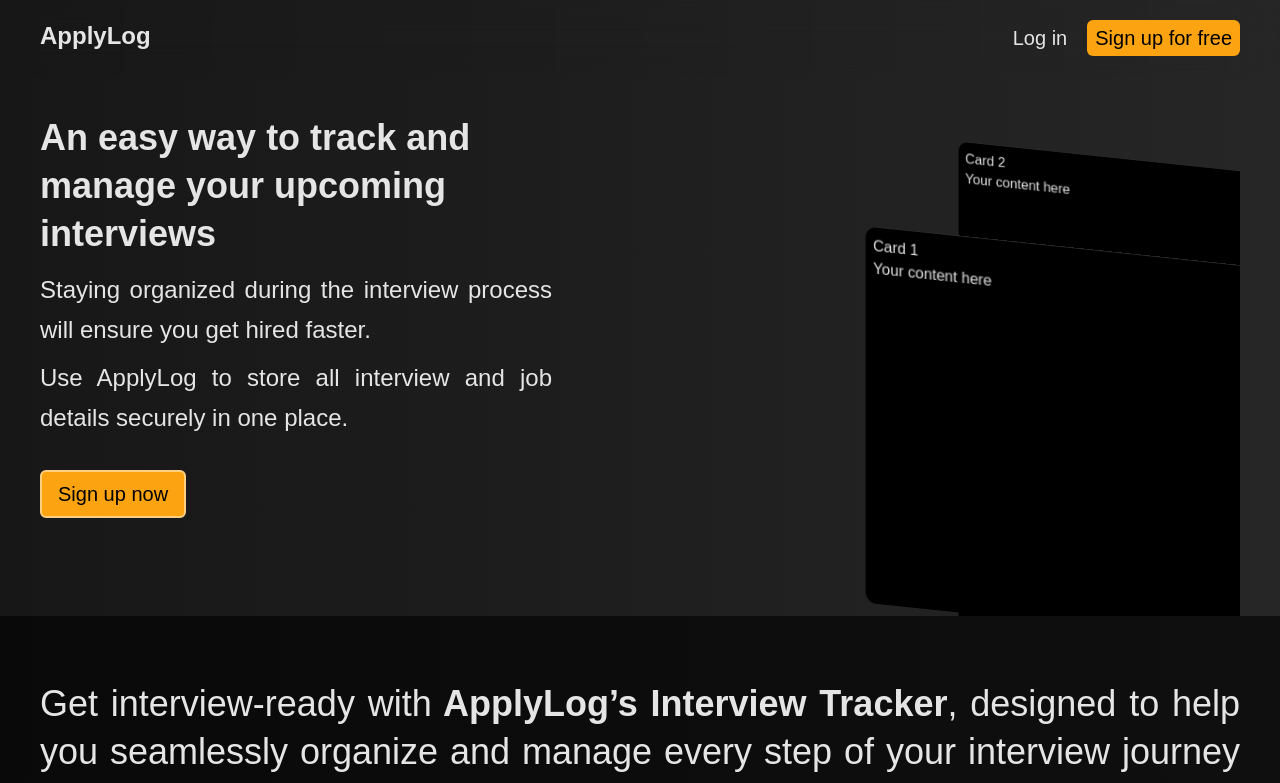
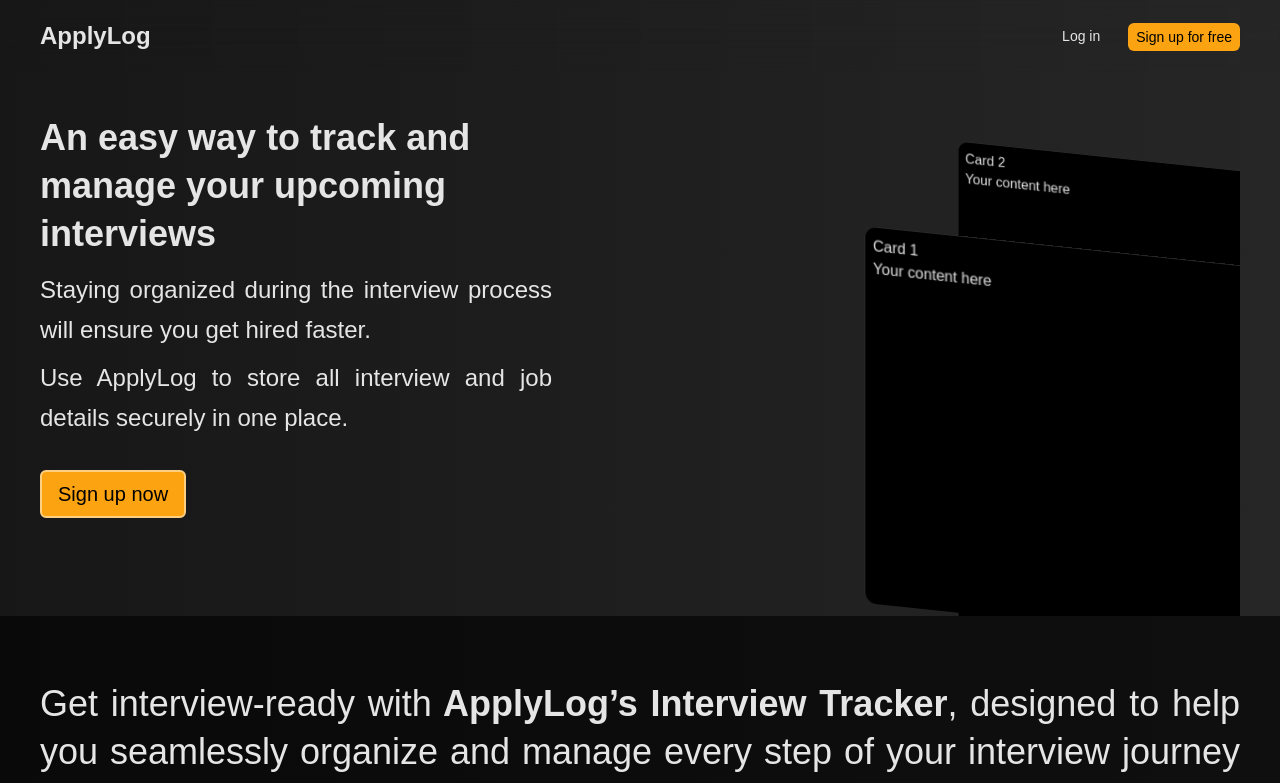
Before and after one commit to sidharthpandithar/apply-log, a React (Vite) app: page / in a window 1280 px wide. Shown: the top 783 px of the page. Built offline with nearby package versions, Linux system fonts and the light colour scheme.

Commit message:
Added locomotive scroll

```diff
--- a/package.json
+++ b/package.json
@@ -13,6 +13,7 @@
     "@tailwindcss/vite": "^4.1.11",
     "framer-motion": "^12.23.5",
     "gsap": "^3.13.0",
+    "locomotive-scroll": "^5.0.0-beta.21",
     "ogl": "^1.0.11",
     "react": "^19.1.0",
     "react-dom": "^19.1.0",
--- a/src/components/Pages/Landing.jsx
+++ b/src/components/Pages/Landing.jsx
@@ -9,8 +9,10 @@
 import ChromaGrid from "../reuseables/LandingPage/ChromaGrid";
 import BounceCards from "../reuseables/LandingPage/BounceCards";
 import LazySection from "../reuseables/LandingPage/LazySection";
+import LocomotiveScroll from "locomotive-scroll";
 
 export default function Landing() {
+  const locomotiveScroll = new LocomotiveScroll();
   const images = [
     "https://picsum.photos/400/400?grayscale",
     "https://picsum.photos/500/500?grayscale",
--- a/src/components/reuseables/LandingPage/Button.jsx
+++ b/src/components/reuseables/LandingPage/Button.jsx
@@ -1,9 +1,12 @@
+import { Link } from "react-router";
 export default function Button({ color, buttontext, bordercolor, hover }) {
   return (
-    <button
-      className={`${color} border-2 text-black px-4 py-2 text-xl rounded-md ${bordercolor} ${hover} hover:cursor-pointer hover:scale-102`}
-    >
-      {buttontext}
-    </button>
+    <Link to={"/signup"}>
+      <button
+        className={`${color} border-2 text-black px-4 py-2 text-xl rounded-md ${bordercolor} ${hover} hover:cursor-pointer hover:scale-102`}
+      >
+        {buttontext}
+      </button>
+    </Link>
   );
 }
--- a/src/components/reuseables/LandingPage/Nav.jsx
+++ b/src/components/reuseables/LandingPage/Nav.jsx
@@ -1,15 +1,20 @@
-import Button from "./Button";
-
+import { Link } from "react-router";
 export default function Nav() {
   return (
     <div className="flex flex-col fixed w-full  backdrop-filter backdrop-blur-lg z-20">
       <div className="flex justify-between px-10 py-5">
         <p className="text-[#e5e5e5] font-bold text-2xl">ApplyLog </p>
         <div className="flex gap-5 justify-center items-center text-xl">
-          <p className="text-[#e5e5e5]"> Log in</p>
-          <button className="px-2 py-1 bg-[#fca311] rounded-md">
-            Sign up for free
-          </button>
+          <Link to={"/login"}>
+            <p className="text-[#e5e5e5] text-sm hover:bg-[#fca311] px-2 py-1 rounded-md hover:cursor-pointer hover:text-black">
+              Log in
+            </p>
+          </Link>
+          <Link to={"/signup"}>
+            <button className="px-2 py-1 text-sm bg-[#fca311] rounded-md hover:cursor-pointer hover:scale-105">
+              Sign up for free
+            </button>
+          </Link>
         </div>
       </div>
     </div>
```
Also changed, not shown: 1 other file (tests, documents, lock files or other folders).
